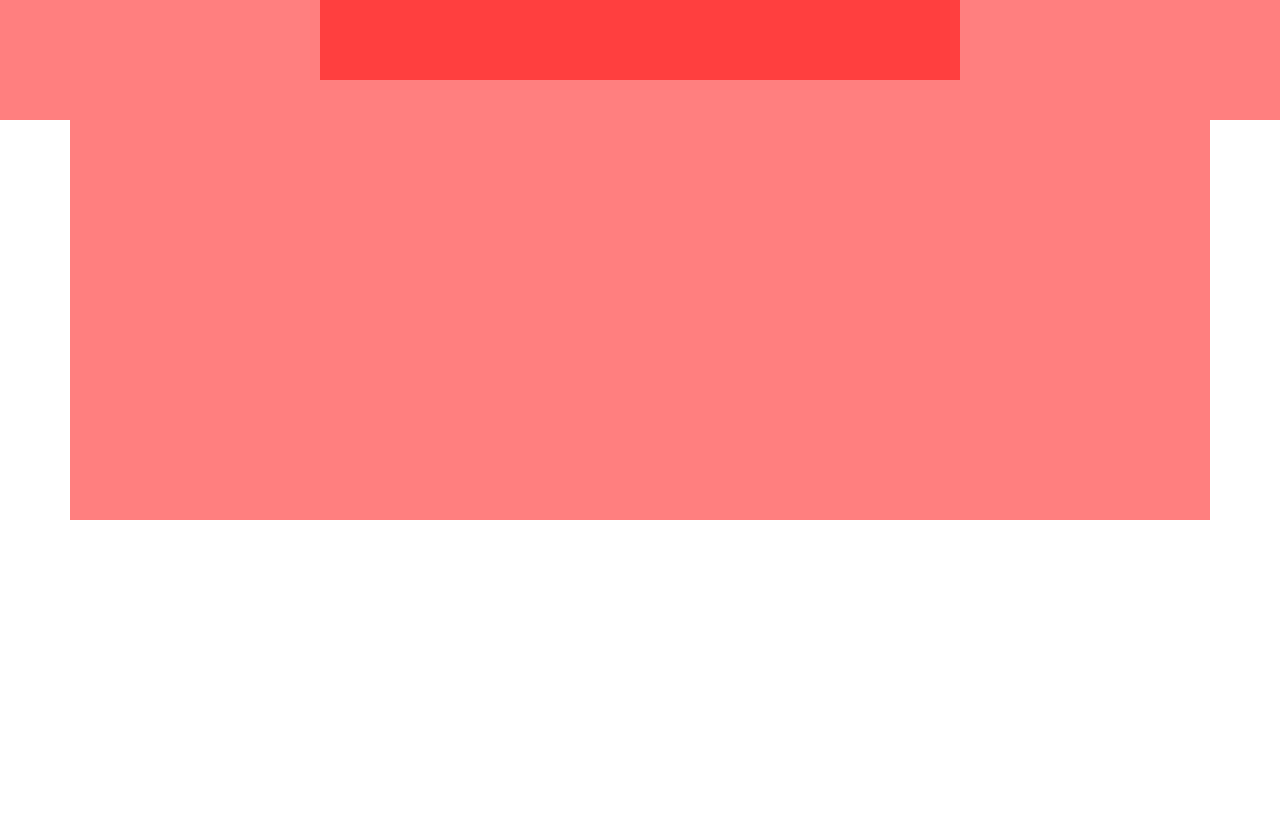
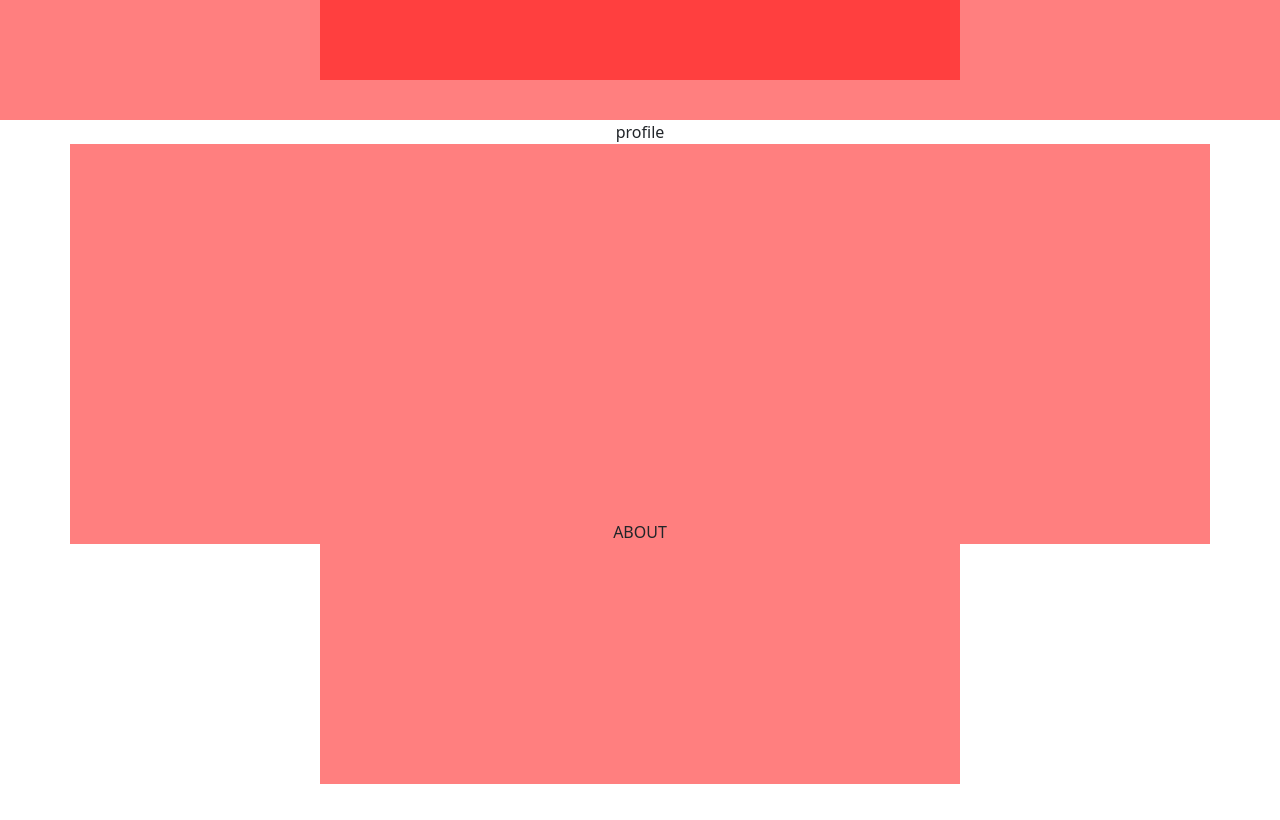
Before and after one commit to Ciuff4/html-css-bootstrap-freelancer, a plain HTML site: page index.html in a window 1280 px wide. Shown: the part 340-1160 px from the top of the page. Before the commit the page ends 860 px from the top, so only its background shows below. Drawn offline with nearby package versions, Linux system fonts and the light colour scheme.

Commit message:
"about" skeleton creation

```diff
--- a/index.html
+++ b/index.html
@@ -26,7 +26,7 @@
     <main>
         <!-- PORFOLIO -->
         <section class="h_400">
-            <div class="title-section"></div>
+            <div class="title-section"> profile</div>
             <div class="container bug h-100">
                 <div class="row h-100">
                     <div class="col-4"></div>
@@ -41,7 +41,17 @@
         <!-- /PORFOLIO -->
 
         <!-- ABOUT -->
-        <section></section>
+        <section class="h_300 d-flex justify-content-center">
+            <div class="cg_container ">
+                <div class="title-section">ABOUT</div>
+                <div class="container h-100">
+                    <div class="row h-100">
+                        <div class="col bug"></div>
+                        <div class="col bug"></div>
+                    </div>
+                </div>
+            </div>
+        </section>
         <!-- /ABOUT -->
 
         <!-- CONTACT-ME -->
--- a/style.css
+++ b/style.css
@@ -1,7 +1,12 @@
-.d-flex{
-    display: flex;
+
+.cg_container{
+    width: 50%;
+    height: 80%;
 }
 
+.title-section{
+    text-align: center;
+}
 /* HEADER */
 
 header{
@@ -16,10 +21,9 @@ header{
     justify-content: center;
 }
 
-.cg_container{
-    width: 50%;
-    height: 80%;
-}
+
+
+
 
 /* DEBUG */
 
@@ -30,3 +34,7 @@ header{
 .h_400{
     height: 400px;
 }
+
+.h_300{
+    height: 300px;
+}
```
